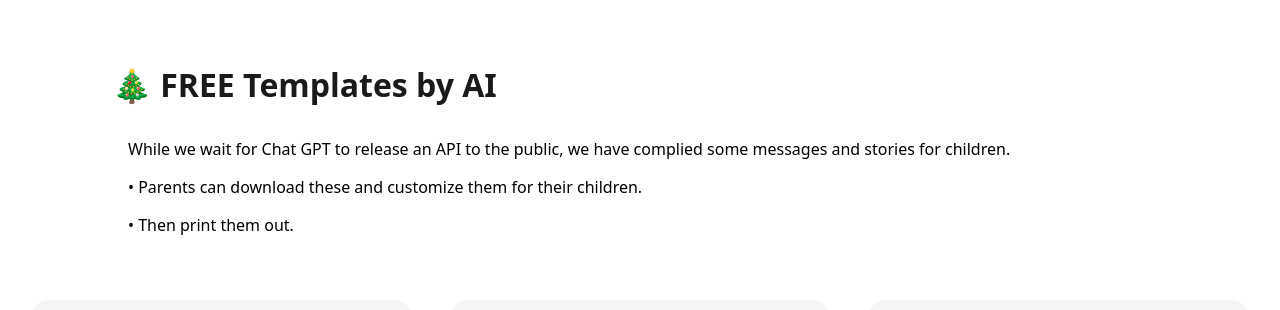
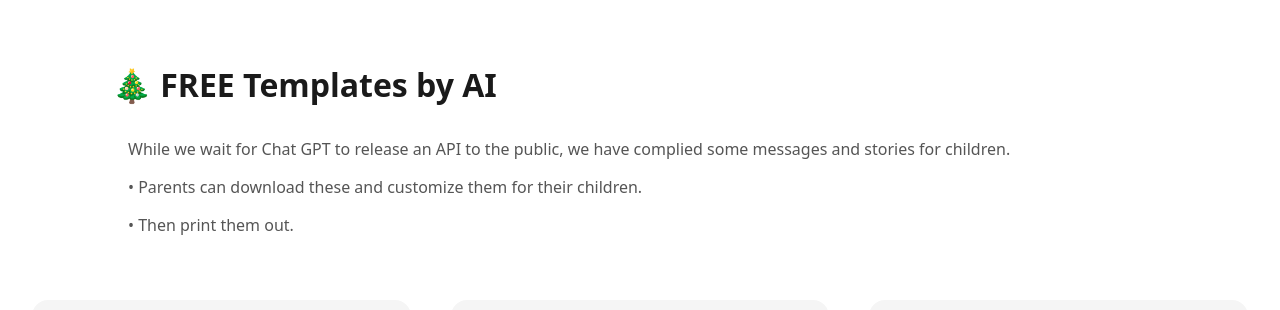
Before and after one commit to tpcav/santa-chat-ai, a plain HTML site: page index.html in a window 1280 px wide. Shown: the part 840-1150 px from the top of the page. Drawn offline with Linux system fonts and the light colour scheme.

Commit message:
chat testing

```diff
--- a/style.css
+++ b/style.css
@@ -274,6 +274,7 @@ img{
 }
 
 .template-description p {
+  color: rgb(85, 85, 85);
   padding-top: 1rem;
   padding-left: 4rem;
   padding-right: 4rem;
```
